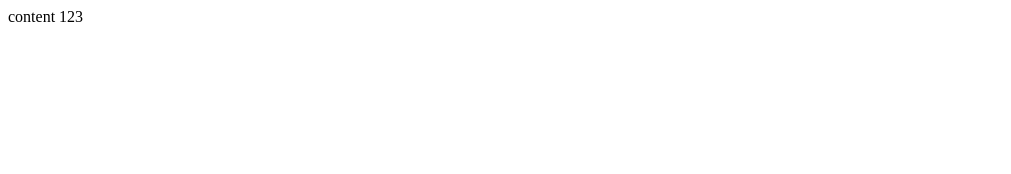
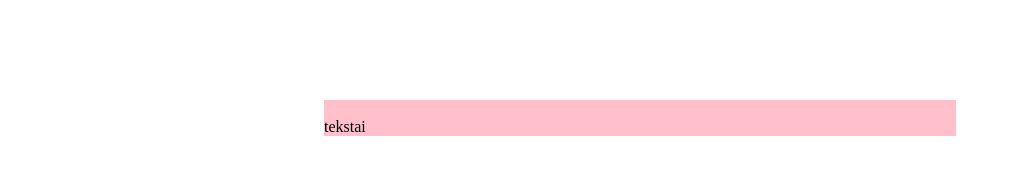
Before and after one commit to Vilteee/1-Serlokas, a website: page index.html in a window 1280 px wide. Shown: the whole page, without its empty margins (0-1011 px from the left). Drawn offline with Linux system fonts and the light colour scheme.

Commit message:
Html beginning

```diff
--- a/index.html
+++ b/index.html
@@ -4,9 +4,25 @@
     <meta charset="UTF-8">
     <meta http-equiv="X-UA-Compatible" content="IE=edge">
     <meta name="viewport" content="width=device-width, initial-scale=1.0">
-    <title></title>
+    <title>Serlokas</title>
 </head>
 <body>
-    content  123
+
+    <main style="background-color:pink; width:50%;margin-left: 25%; margin-top:100px;">
+        <img src="" alt="">
+        <div>
+            tekstai
+        </div>
+    </main>
+
 </body>
 </html>
+
+<!--
+margin: 10px, 10%
+margin-top:
+margin-right:
+margin-bottom:
+margin-left:
+
+  -->
```
